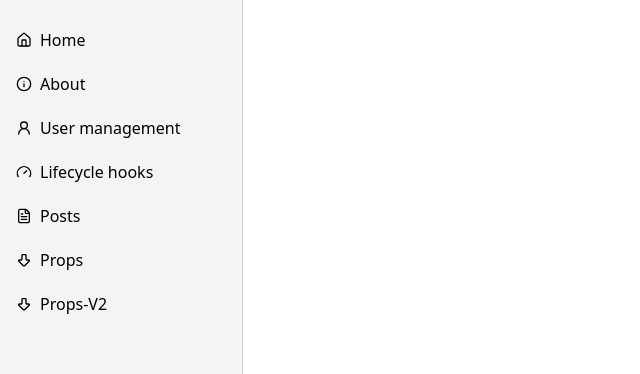
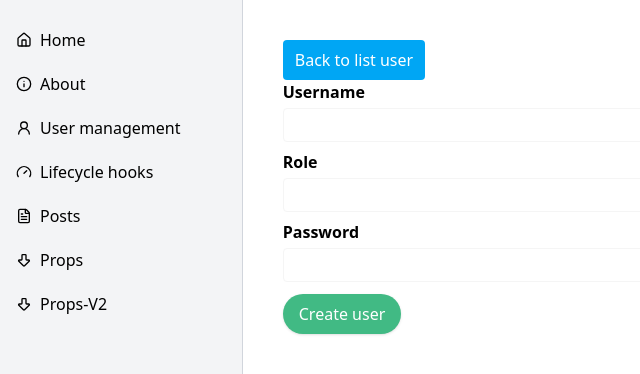
Before and after one commit to phh235/VitaminCode03-Vue, a Vue app: page /user-management/create in a window 1280 px wide. Shown: the top 374 px of the page, without its empty margins (0-640 px from the left). Built offline with nearby package versions, Linux system fonts and the light colour scheme.

Commit message:
change api

```diff
--- a/src/api/apiService.js
+++ b/src/api/apiService.js
@@ -28,6 +28,15 @@ export const apiService = {
     }
   },
 
+  put: async (url, data) => {
+    try {
+      return (await api.put(url, data)).data
+    } catch (error) {
+      console.log(error)
+      throw error
+    }
+  },
+
   delete: async (url, id) => {
     try {
       return (await api.delete(url, { data: id })).data
--- a/src/api/user.js
+++ b/src/api/user.js
@@ -4,3 +4,18 @@ export const getAllUsers = async () => {
   const response = await apiService.get("users/get-all-user")
   return response
 }
+
+export const getUserByUsername = async (username) => {
+  const response = await apiService.get(`users/get-by-username?username=${username}`)
+  return response
+}
+
+export const createUser = async (user) => {
+  const response = await apiService.post("users/create", user)
+  return response
+}
+
+export const updateUser = async (user) => {
+  const response = await apiService.put("users/save", user)
+  return response
+}
--- a/src/router/index.js
+++ b/src/router/index.js
@@ -69,7 +69,15 @@ const router = createRouter({
       },
     },
     {
-      path: "/user-management/detail/:id",
+      path: "/user-management/create",
+      name: "Create user",
+      component: UserDetail,
+      meta: {
+        isShow: false,
+      },
+    },
+    {
+      path: "/user-management/detail/:username",
       name: "User detail",
       component: UserDetail,
       meta: {
--- a/src/stores/userStore.js
+++ b/src/stores/userStore.js
@@ -1,14 +1,30 @@
 import { defineStore } from "pinia"
 import { ref } from "vue"
-import { getAllUsers } from "../api/user"
+import { createUser, getAllUsers, getUserByUsername, updateUser } from "../api/user"
 
 export const useUserStore = defineStore("user", () => {
   const users = ref([])
+  const user = ref({})
 
   const getUsers = async () => {
     const response = await getAllUsers()
     users.value = response.data
   }
 
-  return { users, getUsers }
+  const getUserInfo = async (username) => {
+    const response = await getUserByUsername(username)
+    user.value = response.data
+  }
+
+  const createNewUser = async (user) => {
+    const response = await createUser(user)
+    return response
+  }
+
+  const updateCurrentUser = async (user) => {
+    const response = await updateUser(user)
+    return response
+  }
+
+  return { users, user, getUsers, getUserInfo, createNewUser, updateCurrentUser }
 })
--- a/src/views/user/UserDetail.vue
+++ b/src/views/user/UserDetail.vue
@@ -5,55 +5,83 @@
   >
     Back to list user
   </button>
-  <!-- <router-link to="/user-management" class="px-3 py-2 bg-sky-500 text-white">
-    Back to list user
-  </router-link> -->
 
-  <h1>User detail</h1>
-  <p>User ID: {{ route.params.id }}</p>
-  <!-- lấy được ID rồi thì truyền ID vào API để GET -->
   <div class="flex flex-col gap-2">
     <div class="flex flex-col gap-1">
       <label class="font-semibold">Username</label>
       <input
         type="text"
         class="border border-[#f5f5f5] px-2 py-1 rounded"
-        :value="userStore.user?.username"
+        v-model="userStore.user.username"
       />
     </div>
     <div class="flex flex-col gap-1">
-      <label class="font-semibold">Fullname</label>
+      <label class="font-semibold">Role</label>
       <input
         type="text"
         class="border border-[#f5f5f5] px-2 py-1 rounded"
-        :value="userStore.user?.name"
+        v-model="userStore.user.role"
       />
     </div>
     <div class="flex flex-col gap-1">
-      <label class="font-semibold">Email</label>
+      <label class="font-semibold">Password</label>
       <input
-        type="text"
+        type="password"
         class="border border-[#f5f5f5] px-2 py-1 rounded"
-        :value="userStore.user?.email"
+        v-model="userStore.user.password"
       />
     </div>
   </div>
+  <button
+    v-if="!username"
+    class="px-4 py-2 rounded-full bg-[#41ba84] text-white cursor-pointer hover:bg-[#41ba84]/80 duration-200 shadow-sm mt-3"
+    @click="handleCreateUser"
+  >
+    Create user
+  </button>
+  <button
+    v-else
+    class="px-4 py-2 rounded-full bg-[#41ba84] text-white cursor-pointer hover:bg-[#41ba84]/80 duration-200 shadow-sm mt-3"
+    @click="handleSaveUser"
+  >
+    Save user
+  </button>
 </template>
 
 <script setup>
-import { onMounted } from "vue"
+import { onMounted, toRaw } from "vue"
 import { useRouter, useRoute } from "vue-router"
 import { useUserStore } from "../../stores/userStore"
 
 const route = useRoute()
 const router = useRouter()
 const userStore = useUserStore()
+const username = route.params.username
 
 const handleBackToListUser = () => {
   router.push("/user-management")
 }
 
+const handleCreateUser = async () => {
+  const payload = [toRaw(userStore.user)]
+  try {
+    await userStore.createNewUser(payload)
+    alert("Lưu thành công")
+  } catch (e) {
+    console.log(e)
+  }
+}
+
+const handleSaveUser = () => {
+  console.log(userStore.user)
+}
+
 onMounted(() => {
-  userStore.getUserInfo(route.params.id)
+  if (username) {
+    userStore.getUserInfo(username)
+  } else {
+    userStore.user.username = ""
+    userStore.user.role = ""
+  }
 })
 </script>
--- a/src/views/user/UserManagement.vue
+++ b/src/views/user/UserManagement.vue
@@ -1,13 +1,19 @@
 <template>
+    <button
+      class="px-4 py-2 rounded-full bg-[#41ba84] text-white cursor-pointer hover:bg-[#41ba84]/80 duration-200 shadow-sm mb-3"
+      @click="router.push('/user-management/create')"
+    >
+      Create new
+    </button>
   <div class="grid grid-cols-2 md:grid-cols-3 xl:grid-cols-5 gap-4">
     <div
       v-for="user in userStore.users"
       :key="user.id"
       class="border border-gray-300 rounded-2xl p-3 shadow hover:scale-[1.05] duration-200 cursor-pointer hover:border-blue-500"
-      @click="handleToUserDetail(user.id)"
+      @click="handleToUserDetail(user.username)"
     >
-      <p>{{ user.username }}</p>
-      <p>{{ user.role }}</p>
+      <p>Username: {{ user.username }}</p>
+      <p>Role: {{ user.role }}</p>
     </div>
   </div>
 </template>
@@ -20,8 +26,8 @@ import { useUserStore } from "../../stores/userStore"
 const router = useRouter()
 const userStore = useUserStore()
 
-const handleToUserDetail = (userId) => {
-  router.push(`/user-management/detail/${userId}`)
+const handleToUserDetail = (username) => {
+  router.push(`/user-management/detail/${username}`)
 }
 
 // onMounted -> được gọi khi component được mount.
```
